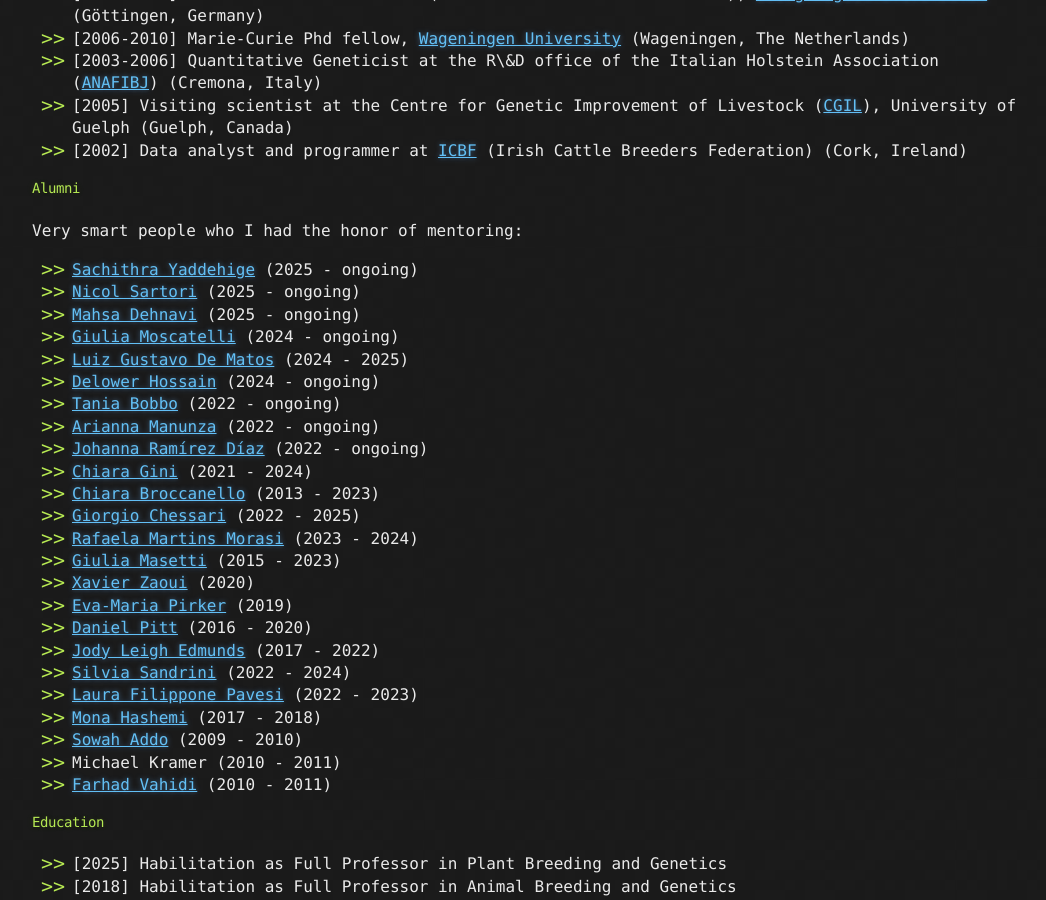
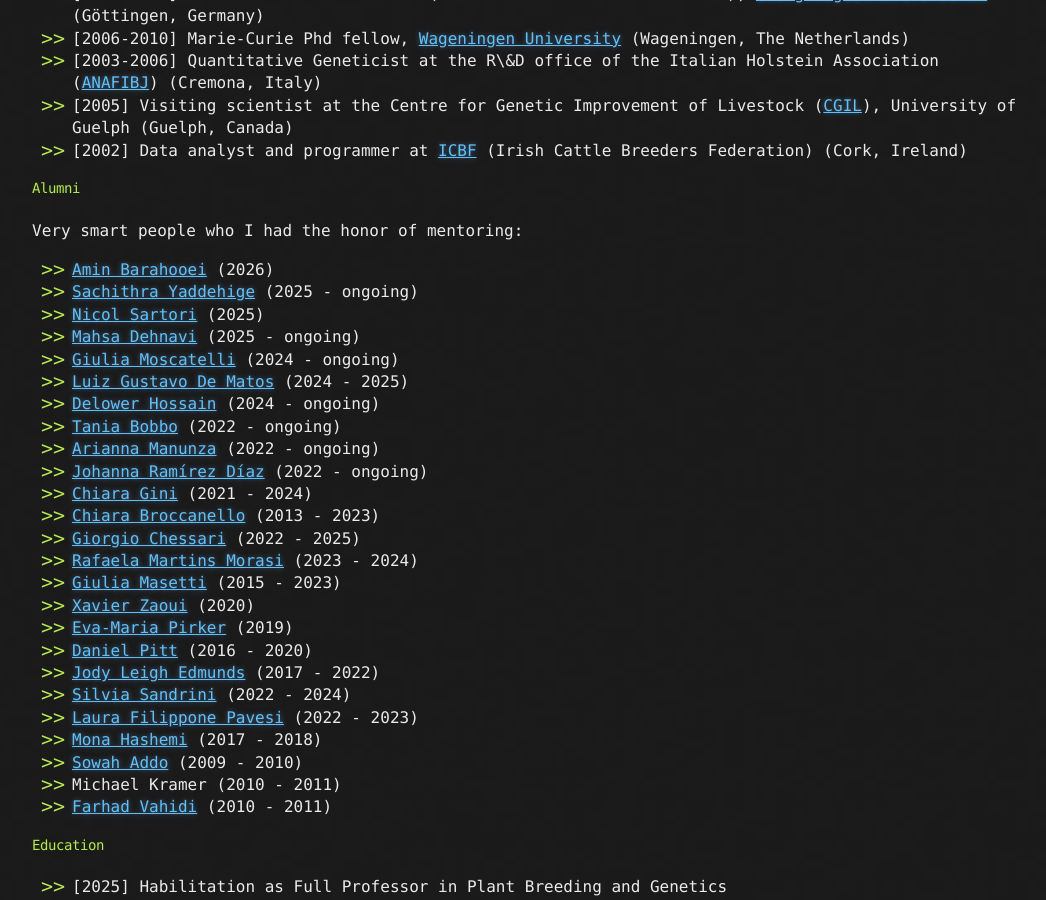
Before and after one commit to bioinformateachers/bioinformateachers.github.io, a Jekyll site: the page built from filippo.md, in a window 1280 px wide and 900 px high, scrolled down 2413 px. Shown: the whole window, without its empty margins (108-1154 px from the left). Built offline with Jekyll 4.4.1, drawn with Linux system fonts in a browser that asks for light colours; formulas are drawn with MathJax 3.

Commit message:
added Amin to the list of alumni

```diff
--- a/filippo.md
+++ b/filippo.md
@@ -84,8 +84,9 @@ Current projects include: deep neural network models for image, sound, text and
 
 Very smart people who I had the honor of mentoring:
 
+- [Amin Barahooei](https://www.researchgate.net/profile/Amin-Barahooei) (2026)
 - [Sachithra Yaddehige](https://unipd.academia.edu/SachithraKalhariYaddehige) (2025 - ongoing)
-- [Nicol Sartori](https://www.linkedin.com/in/nicolsartori/?originalSubdomain=it) (2025 - ongoing)
+- [Nicol Sartori](https://www.linkedin.com/in/nicolsartori/?originalSubdomain=it) (2025)
 - [Mahsa Dehnavi](https://scholar.google.com/citations?user=1tShe7cAAAAJ&hl=en) (2025 - ongoing)
 - [Giulia Moscatelli](https://www.researchgate.net/profile/Giulia-Moscatelli) (2024 - ongoing)
 - [Luiz Gustavo De Matos](https://www.linkedin.com/in/luiz-gustavo-de-matos-403032158/?originalSubdomain=br) (2024 - 2025)
```
